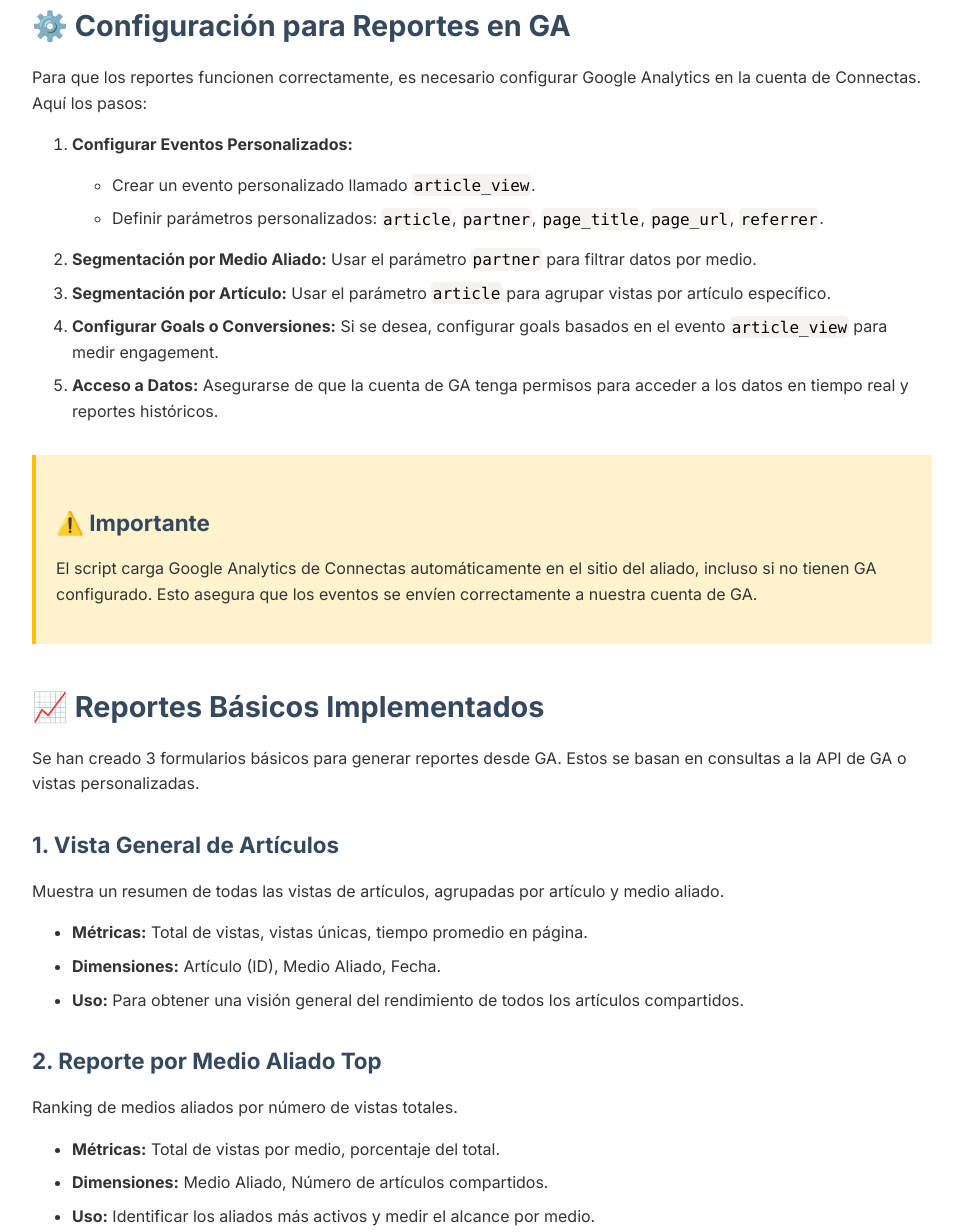
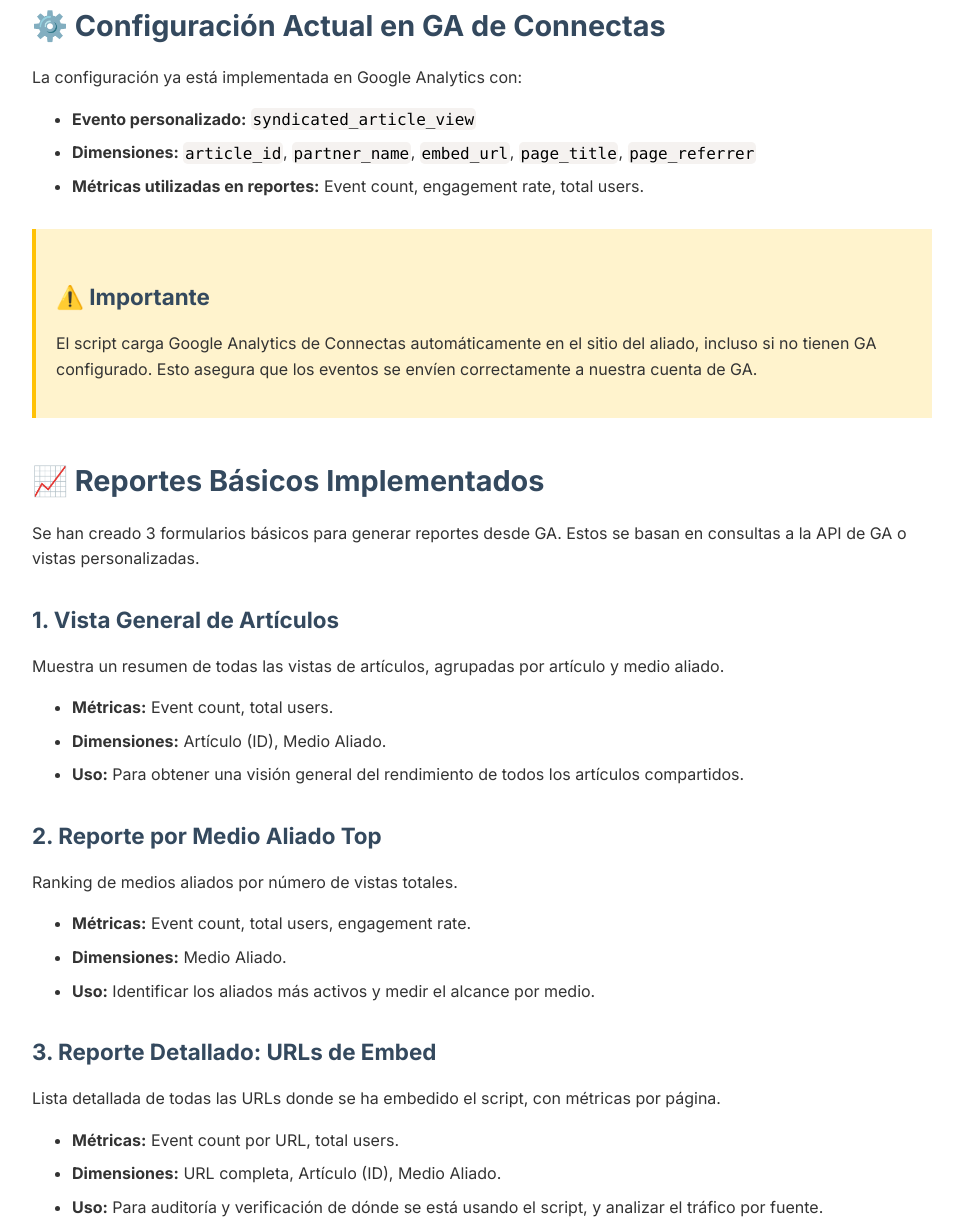
Before and after one commit to johnsi15/connectas-tracking-articles, a plain HTML site: page connectas-internal-documentacion.html in a window 1280 px wide. Shown: the part 1348-2580 px from the top of the page, without its empty margins (158-1121 px from the left). Drawn offline with nearby package versions, Linux system fonts and the light colour scheme.

Commit message:
Actualizar la documentación interna: simplificar la configuración de Google Analytics y mejorar las métricas reportadas

```diff
--- a/connectas-internal-documentacion.html
+++ b/connectas-internal-documentacion.html
@@ -135,40 +135,17 @@
 });</code></pre>
     </div>
 
-    <h2>⚙️ Configuración para Reportes en GA</h2>
-    <p>
-      Para que los reportes funcionen correctamente, es necesario configurar Google Analytics en la cuenta de Connectas.
-      Aquí los pasos:
-    </p>
-    <ol>
+    <h2>⚙️ Configuración Actual en GA de Connectas</h2>
+    <p>La configuración ya está implementada en Google Analytics con:</p>
+    <ul>
+      <li><strong>Evento personalizado:</strong> <code class="language-html">syndicated_article_view</code></li>
       <li>
-        <strong>Configurar Eventos Personalizados:</strong>
-        <ul>
-          <li>Crear un evento personalizado llamado <code class="language-html">article_view</code>.</li>
-          <li>
-            Definir parámetros personalizados: <code class="language-html">article</code>,
-            <code class="language-html">partner</code>, <code class="language-html">page_title</code>,
-            <code class="language-html">page_url</code>, <code class="language-html">referrer</code>.
-          </li>
-        </ul>
+        <strong>Dimensiones:</strong> <code class="language-html">article_id</code>,
+        <code class="language-html">partner_name</code>, <code class="language-html">embed_url</code>,
+        <code class="language-html">page_title</code>, <code class="language-html">page_referrer</code>
       </li>
-      <li>
-        <strong>Segmentación por Medio Aliado:</strong> Usar el parámetro
-        <code class="language-html">partner</code> para filtrar datos por medio.
-      </li>
-      <li>
-        <strong>Segmentación por Artículo:</strong> Usar el parámetro <code class="language-html">article</code> para
-        agrupar vistas por artículo específico.
-      </li>
-      <li>
-        <strong>Configurar Goals o Conversiones:</strong> Si se desea, configurar goals basados en el evento
-        <code class="language-html">article_view</code> para medir engagement.
-      </li>
-      <li>
-        <strong>Acceso a Datos:</strong> Asegurarse de que la cuenta de GA tenga permisos para acceder a los datos en
-        tiempo real y reportes históricos.
-      </li>
-    </ol>
+      <li><strong>Métricas utilizadas en reportes:</strong> Event count, engagement rate, total users.</li>
+    </ul>
 
     <div class="warning-box">
       <h3>⚠️ Importante</h3>
@@ -187,24 +164,24 @@
     <h3>1. Vista General de Artículos</h3>
     <p>Muestra un resumen de todas las vistas de artículos, agrupadas por artículo y medio aliado.</p>
     <ul>
-      <li><strong>Métricas:</strong> Total de vistas, vistas únicas, tiempo promedio en página.</li>
-      <li><strong>Dimensiones:</strong> Artículo (ID), Medio Aliado, Fecha.</li>
+      <li><strong>Métricas:</strong> Event count, total users.</li>
+      <li><strong>Dimensiones:</strong> Artículo (ID), Medio Aliado.</li>
       <li><strong>Uso:</strong> Para obtener una visión general del rendimiento de todos los artículos compartidos.</li>
     </ul>
 
     <h3>2. Reporte por Medio Aliado Top</h3>
     <p>Ranking de medios aliados por número de vistas totales.</p>
     <ul>
-      <li><strong>Métricas:</strong> Total de vistas por medio, porcentaje del total.</li>
-      <li><strong>Dimensiones:</strong> Medio Aliado, Número de artículos compartidos.</li>
+      <li><strong>Métricas:</strong> Event count, total users, engagement rate.</li>
+      <li><strong>Dimensiones:</strong> Medio Aliado.</li>
       <li><strong>Uso:</strong> Identificar los aliados más activos y medir el alcance por medio.</li>
     </ul>
 
     <h3>3. Reporte Detallado: URLs de Embed</h3>
     <p>Lista detallada de todas las URLs donde se ha embedido el script, con métricas por página.</p>
     <ul>
-      <li><strong>Métricas:</strong> Vistas por URL, referrer, tiempo en página.</li>
-      <li><strong>Dimensiones:</strong> URL completa, Artículo, Medio Aliado, Fecha de embed.</li>
+      <li><strong>Métricas:</strong> Event count por URL, total users.</li>
+      <li><strong>Dimensiones:</strong> URL completa, Artículo (ID), Medio Aliado.</li>
       <li>
         <strong>Uso:</strong> Para auditoría y verificación de dónde se está usando el script, y analizar el tráfico por
         fuente.
```
